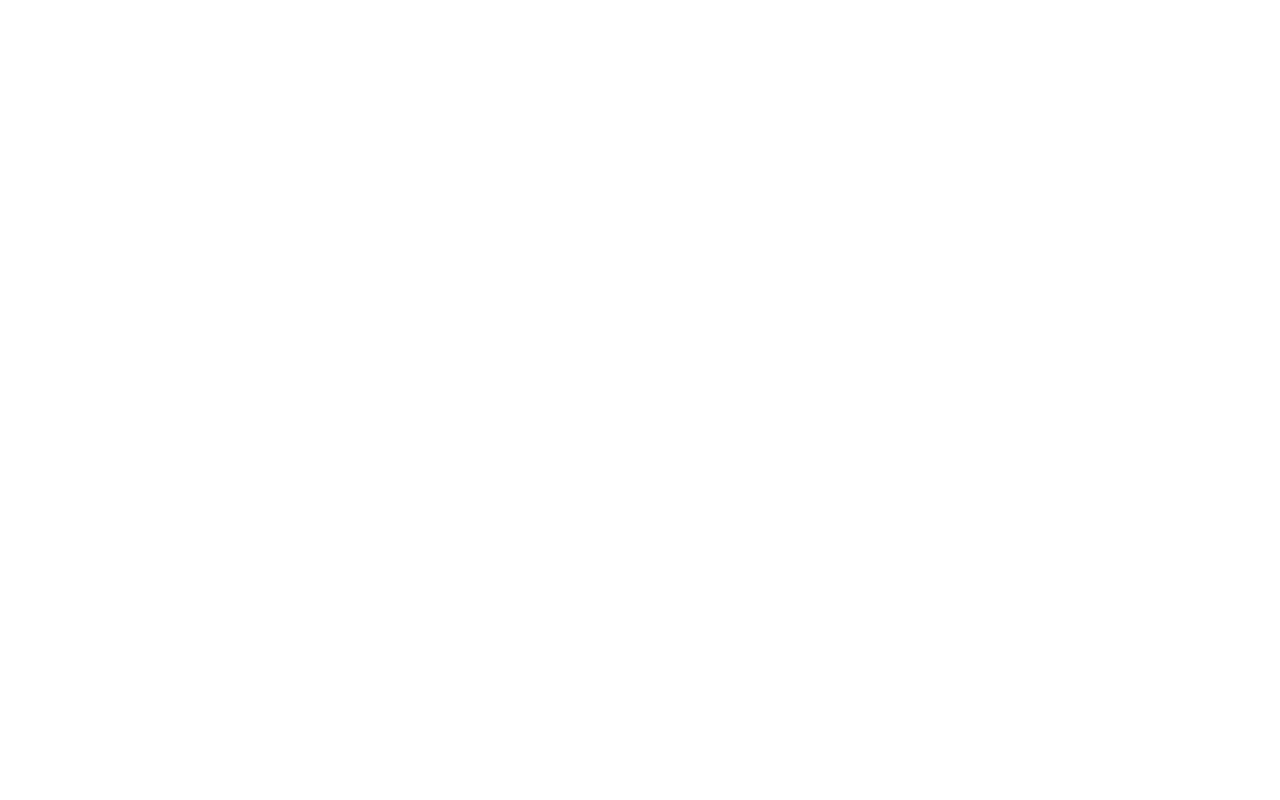
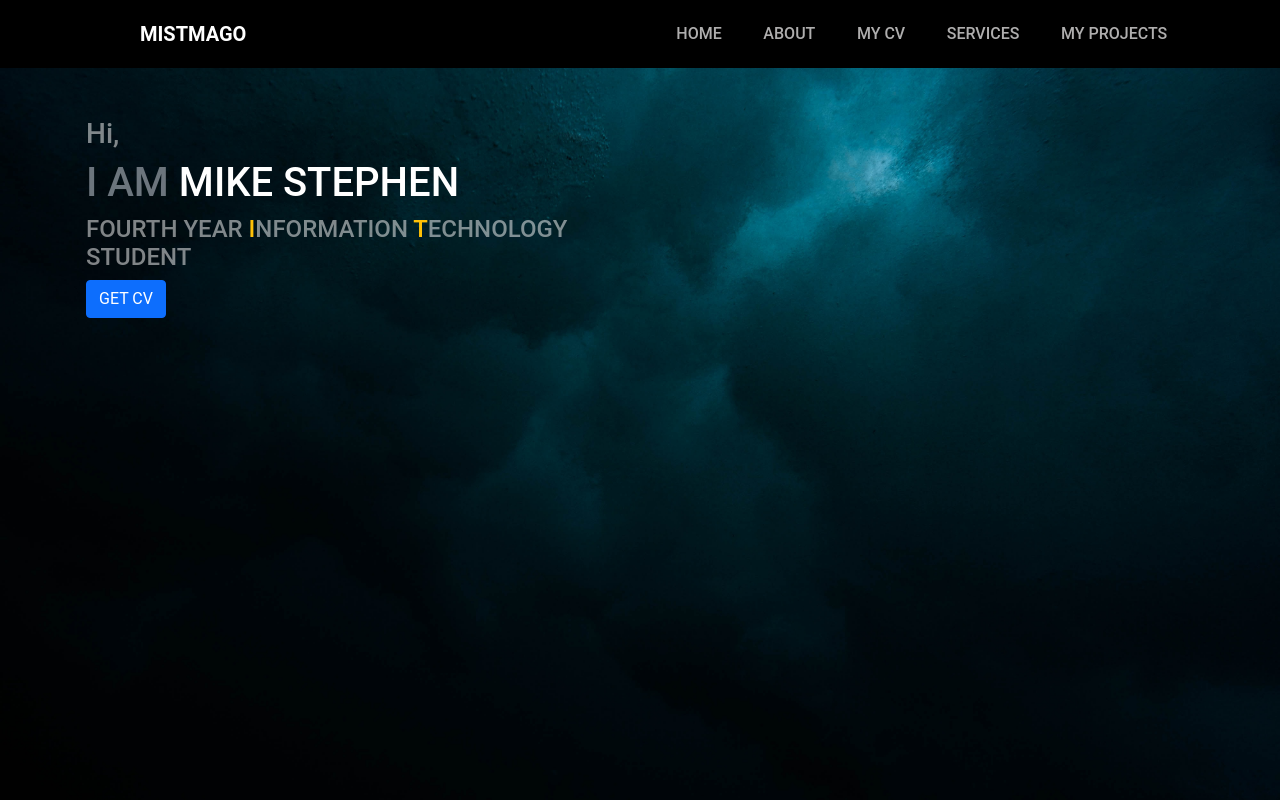
Before and after one commit to DJmistMAGO/samplePortfolio, a plain HTML site: page index.html in a window 1280 px wide. Drawn offline with nearby package versions, Linux system fonts and the light colour scheme.

Commit message:
Add initial design

```diff
--- a/css/style.css
+++ b/css/style.css
@@ -0,0 +1,47 @@
+body{
+    font-family: "Roboto";
+    background: url(../img/jeremy-bishop-G9i_plbfDgk-unsplash.jpg);
+    background-position: center;
+    background-repeat: no-repeat;
+    background-size: cover;
+    background-attachment: fixed;
+}
+
+/* Nav Styles */
+
+.header_area .main_menu .navbar .navbar-brand{
+    padding: 0 2rem 0 3rem;
+}
+
+.header_area .main_menu .navbar{
+    padding: 1px 5rem;
+    background: black;
+}
+
+.header_area .main_menu .nav-item .nav-link{
+    font-family: "Roboto", cursive;
+    text-transform: uppercase;
+    font-weight: 500;
+    padding: 1.3rem;
+    color: rgb(175, 174, 174);
+}
+
+#logoMike{
+    box-shadow: 5px 5px 10px black;
+}
+/* Nav style  */
+/* --------------------------- */
+
+.site-main{
+    padding: 5px;
+    height: auto;
+}
+
+/* .site-main .site-banner{
+    height: 90vh;
+    background: url(../img/jeremy-bishop-G9i_plbfDgk-unsplash.jpg);
+    background-position: center;
+    background-repeat: no-repeat;
+    background-size: cover;
+    background-attachment: fixed;
+} */
--- a/index.html
+++ b/index.html
@@ -14,6 +14,71 @@
 </head>
 <body>
 
+    <!-- ------------------Header Area-------------------------------- -->
+    <header class="header_area">
+        <div class="main_menu">
+            <nav class="navbar fixed-top navbar-expand-md navbar-dark">
+                <div class="container-lg">
+                    <a href="#" class="navbar-brand"><strong>MISTMAGO</strong></a>
+                    <button class="navbar-toggler" type="button" data-bs-toggle="collapse" data-bs-target="#navbarNav" aria-controls="navbarNav" aria-expanded="false" aria-label="Toggle navigation">
+                        <span class="navbar-toggler-icon"></span>
+                    </button>
+                    <div class="collapse navbar-collapse text-white-50" id="navbarNav">
+                        <div class="me-auto"></div>
+                        <ul class="navbar-nav">
+                            <li class="nav-item active">
+                                <a href="#" class="nav-link">Home</a>
+                            </li>
+                            <li class="nav-item">
+                                <a href="#" class="nav-link">About</a>
+                            </li>
+                            <li class="nav-item">
+                                <a href="#" class="nav-link">My Cv</a>
+                            </li>
+                            <li class="nav-item">
+                                <a href="#" class="nav-link">Services</a>
+                            </li>
+                            <li class="nav-item">
+                                <a href="#" class="nav-link">My Projects</a>
+                            </li>
+                        </ul>
+                    </div>
+                </div>
+            </nav>
+        </div>
+    </header>
+    <!-- -------------   End Header Area------------------------------ -->
+
+    <!-- ================ Main Area ======================================= -->
+    <main class="site-main mt-5">
+        <section class="site-banner mt-5">
+            <div class="container-lg">
+                <div class="row justify-content-center align-items-center mt-3 mb-3">
+                    <div class="col-md-6 p-3 text-md-start">
+                        <h3 class="text-white-50">Hi,</h3>
+                        <h1 class="text-uppercase text-white"><span class="text-muted">I am </span>Mike Stephen</h1>
+                        <h4 class="text-uppercase text-white-50">Fourth year <span class="text-warning">i</span>nformation <span class="text-warning">T</span>echnology Student</h4>
+                        <div class="col-12">
+                            <div class="d-flex flex-row flex-wrap">
+                                <!-- <button type="button" class="btn btn-secondary me-3 text-uppercase">Hire me</button> -->
+                                <button type="button" class="btn btn-primary text-uppercase">Get CV</button>
+                            </div>
+                        </div>
+                    </div>
+                    <div class="col-md-6 p-3 text-center d-none d-md-block">
+                        <!-- <img src="img/mike.jpg" id="logoMike" class="img-fluid rounded-circle" width="300px" alt="" srcset=""> -->
+                    </div>
+                </div>
+            </div>
+        </section>
+    </main>
+    <!-- ================ End Main Area ======================================= -->
+
+
+
+
+
+
 
 
 
@@ -23,12 +88,18 @@
 
 
     <!-- ------------------------------------------------------------ -->
+    <!-- My JS -->
+    <script src="js/app.js"></script>
+
+
+    <script src="https://ajax.googleapis.com/ajax/libs/jquery/3.6.0/jquery.min.js"></script>
+    <script src="https://cdn.jsdelivr.net/npm/popper.js@1.16.0/dist/umd/popper.min.js"></script>
 
     <!-- BS5 JS -->
-    <link rel="stylesheet" href="dist/js/bootstrap.min.js">
+    <script src="dist/js/bootstrap.min.js"></script>
 
-    <!-- My JS -->
-    <link rel="stylesheet" href="js/app.js">
+    <!-- Font Awesome -->
+    <script src="https://kit.fontawesome.com/1dd98d90b3.js" crossorigin="anonymous"></script>
 
     <!-- ------------------------------------------------------------ -->
 </body>
```
Also changed, not shown: img/jeremy-bishop-G9i_plbfDgk-unsplash.jpg (added), img/vackground-vo-M6JACr-k-unsplash.jpg (added), 3 other files.
